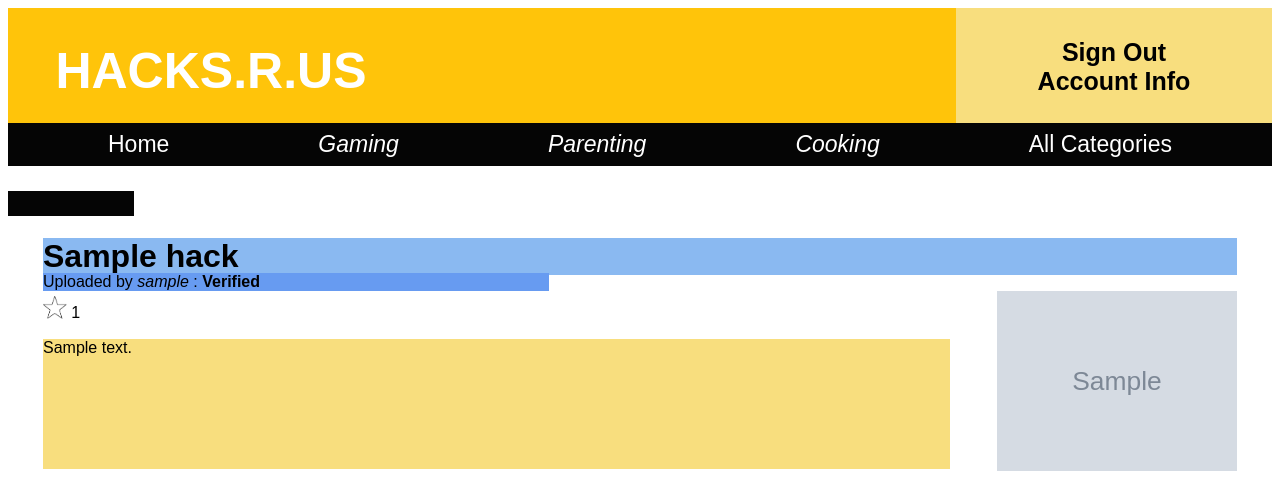
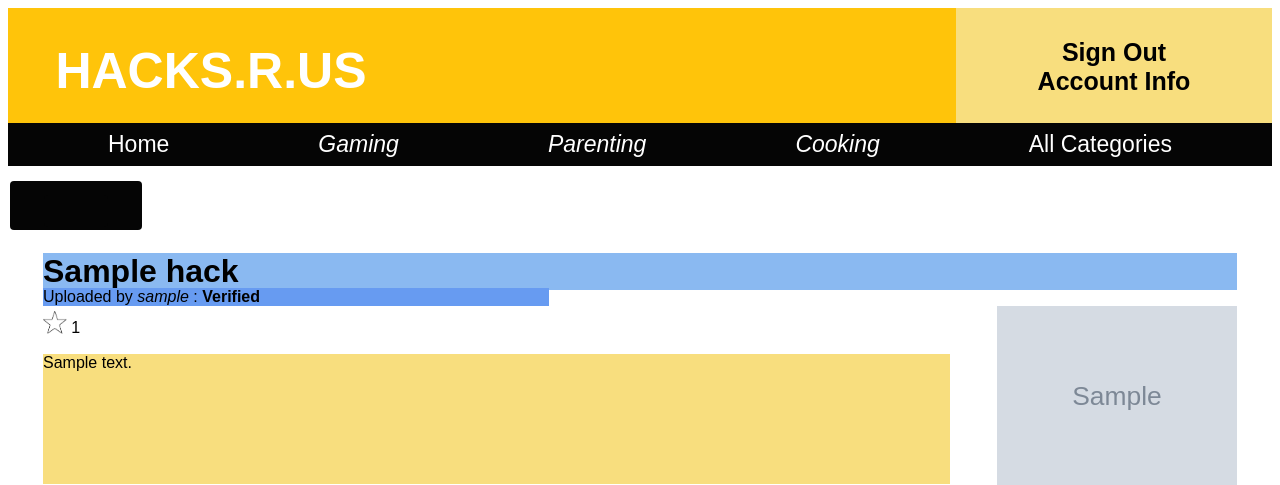
Before and after one commit to glitznerf/wad2-lifehackforum, a Django app: page /forum/hack/1/ in a window 1280 px wide. Shown: the top 485 px of the page. Run offline with Django 3.2, Linux system fonts and the light colour scheme; a user stored in the database is signed in; tables that the repository leaves empty hold one stand-in row (values such as "Sample post"); grey boxes marked "Sample" are stand-in pictures.

Commit message:
category display in hack page - resize fix

```diff
--- a/static/hack.css
+++ b/static/hack.css
@@ -1,11 +1,18 @@
 #category {
   background: #050505;
-  width: 10%;
-  height: 25px;
   color: white;
   text-decoration: none;
   text-transform: uppercase;
   text-align: center;
+
+  justify-content: center;
+  border-radius: 4px;
+
+
+  border: none;
+  padding: 16px 32px;
+  margin: 4px 2px;
+  cursor: pointer;
 }
 
 #hackBody {
--- a/templates/forum/hack.html
+++ b/templates/forum/hack.html
@@ -17,9 +17,7 @@
 {% block body_block %}
   {% if hack %}
     <a href="{% url 'forum:category' hack.categoryName %}" id="category">
-      <div id="category">
-        {{ hack.categoryName }}
-      </div>
+      <button type="button" id="category">{{ hack.categoryName }}</button>
     </a>
 
     <div id="hackBody">
```
